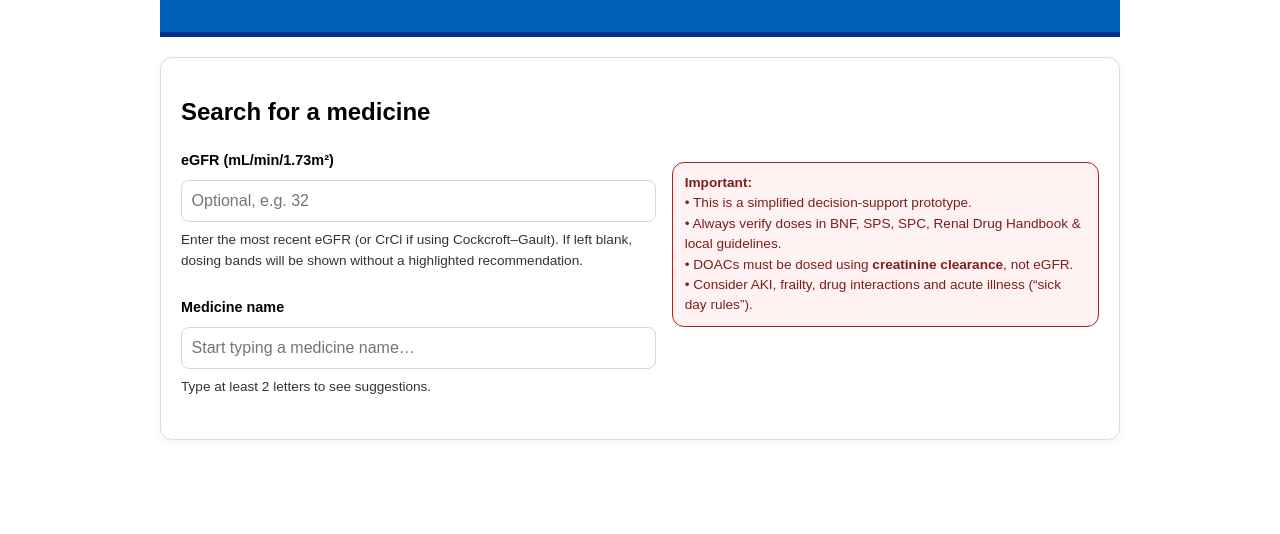
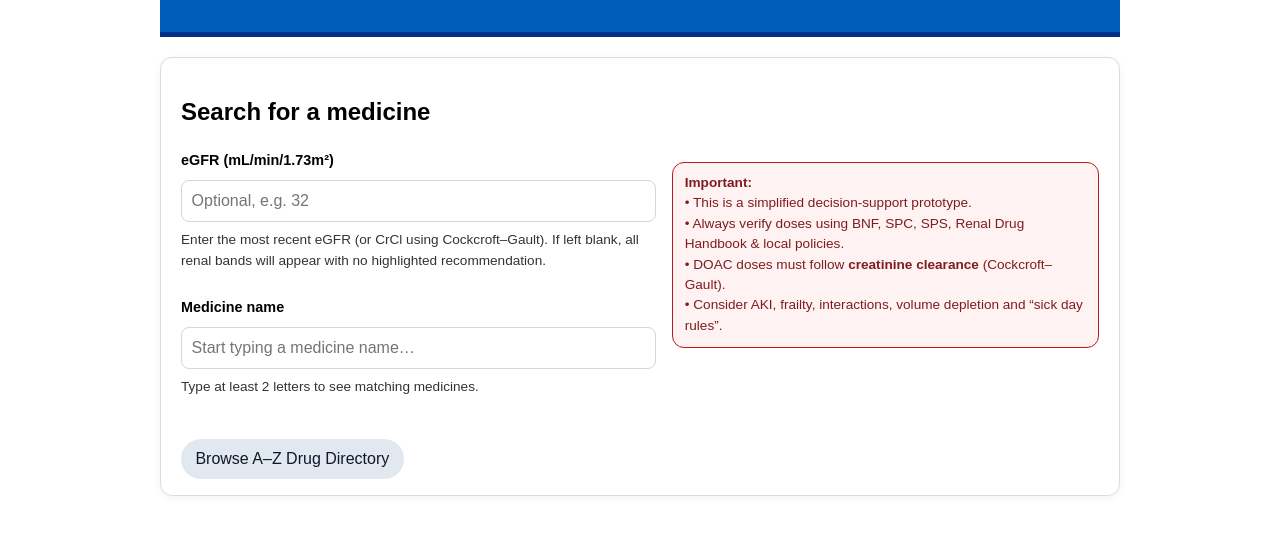
Before and after one commit to lewisbjardine/Medicines-Optimisation, a plain HTML site: page renal-dose-checker/index.html in a window 1280 px wide. Shown: the part 332-866 px from the top of the page. Drawn offline with Linux system fonts and the light colour scheme.

Commit message:
Update index.html

```diff
--- a/renal-dose-checker/index.html
+++ b/renal-dose-checker/index.html
@@ -34,7 +34,6 @@
       box-shadow: 0 2px 8px rgba(0,0,0,0.05);
     }
 
-    /* Search box controls */
     .form-row {
       display: flex;
       flex-direction: column;
@@ -54,7 +53,6 @@
       font: inherit;
     }
 
-    /* Autocomplete dropdown */
     .search-row {
       position: relative;
     }
@@ -110,17 +108,10 @@
       margin-top: 0.75rem;
     }
 
-    /* Header return button (same style as your other modules) */
-    .header-button-container {
-      display: flex;
-      justify-content: flex-end;
-      margin-bottom: 0.5rem;
-    }
-
     .btn-secondary {
       background: #e2e8f0;
       color: #111827;
-      padding: 0.45rem 0.9rem;
+      padding: 0.5rem 0.9rem;
       border-radius: 999px;
       border: none;
       cursor: pointer;
@@ -130,6 +121,11 @@
 
     .btn-secondary:hover {
       background: #cbd5f0;
+    }
+
+    .directory-link {
+      margin-top: 1rem;
+      display: inline-block;
     }
 
     @media (min-width: 768px) {
@@ -171,7 +167,6 @@
 
       <div class="search-layout">
 
-        <!-- LEFT COLUMN -->
         <div>
           <div class="form-row">
             <label for="egfr-input">eGFR (mL/min/1.73m²)</label>
@@ -183,8 +178,8 @@
               placeholder="Optional, e.g. 32"
             />
             <p class="help-text">
-              Enter the most recent eGFR (or CrCl if using Cockcroft–Gault).
-              If left blank, dosing bands will be shown without a highlighted recommendation.
+              Enter the most recent eGFR (or CrCl using Cockcroft–Gault).
+              If left blank, all renal bands will appear with no highlighted recommendation.
             </p>
           </div>
 
@@ -197,18 +192,24 @@
               autocomplete="off"
             />
             <div id="search-suggestions" class="search-suggestions hidden"></div>
-            <p class="help-text">Type at least 2 letters to see suggestions.</p>
+            <p class="help-text">
+              Type at least 2 letters to see matching medicines.
+            </p>
           </div>
+
+          <!-- Directory link added -->
+          <a href="./directory.html" class="btn-secondary directory-link">
+            Browse A–Z Drug Directory
+          </a>
         </div>
 
-        <!-- RIGHT COLUMN -->
         <div>
           <div class="warning-box">
             <strong>Important:</strong><br>
             • This is a simplified decision-support prototype.<br>
-            • Always verify doses in BNF, SPS, SPC, Renal Drug Handbook & local guidelines.<br>
-            • DOACs must be dosed using <strong>creatinine clearance</strong>, not eGFR.<br>
-            • Consider AKI, frailty, drug interactions and acute illness (“sick day rules”).
+            • Always verify doses using BNF, SPC, SPS, Renal Drug Handbook & local policies.<br>
+            • DOAC doses must follow <strong>creatinine clearance</strong> (Cockcroft–Gault).<br>
+            • Consider AKI, frailty, interactions, volume depletion and “sick day rules”.
           </div>
         </div>
 
@@ -216,7 +217,7 @@
     </main>
   </div>
 
-  <!-- Load the search-page logic -->
+  <!-- Load search logic -->
   <script src="./app.js"></script>
 </body>
 </html>
```
